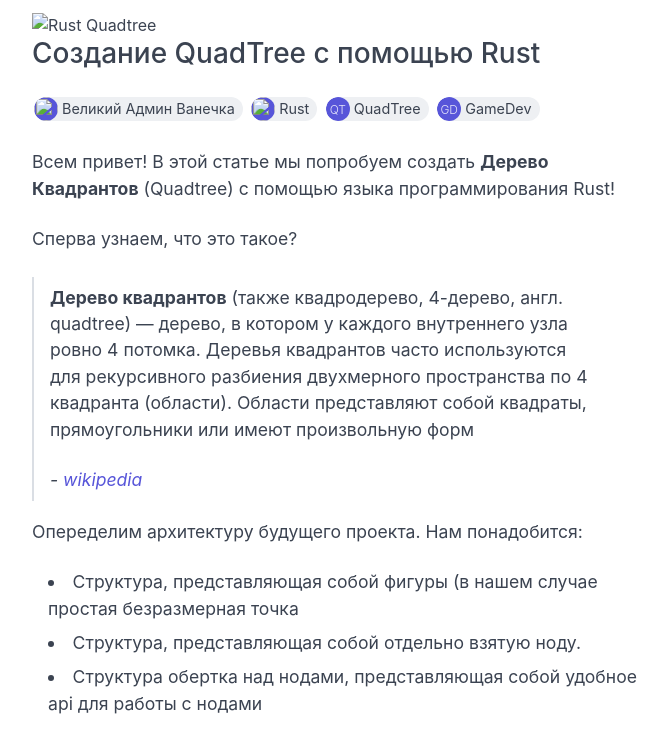
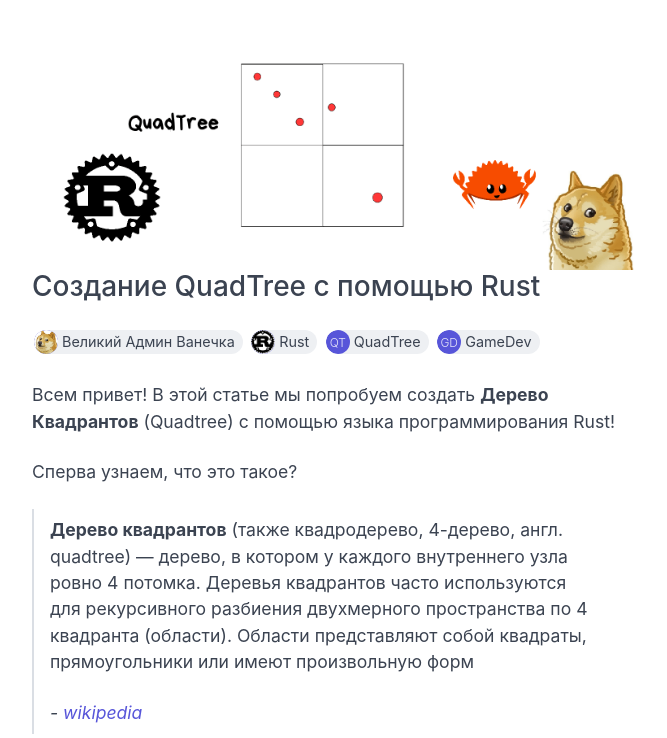
Before and after one commit to Robotozzz/Robotozzz.github.io, a plain HTML site: page index.html in a window 1280 px wide. Shown: the part 41-779 px from the top of the page, without its empty margins (296-963 px from the left). Drawn offline with Linux system fonts and the light colour scheme.

Commit message:
update inde file

```diff
--- a/index.html
+++ b/index.html
@@ -24,17 +24,17 @@
 		<div class="columns">
 			<div class="column col-3"></div>
 			<div class="column col-6">
-				<img src="mainpic.png" class="img-responsive" alt="Rust Quadtree">
+				<img src="img/mainpic.png" class="img-responsive" alt="Rust Quadtree">
 
 				<h3>Создание QuadTree с помощью Rust</h3>
 
 				<div class="chipblock">
 				<div class="chip">
-					<img src="avatar.jpeg" class="avatar avatar-sm">
+					<img src="img/avatar.jpeg" class="avatar avatar-sm">
 					Великий Админ Ванечка
 				</div>
 				<div class="chip">
-					<img src="avatar2.png" class="avatar avatar-sm">
+					<img src="img/avatar2.png" class="avatar avatar-sm">
 					Rust
 				</div>
 				<div class="chip">
```
